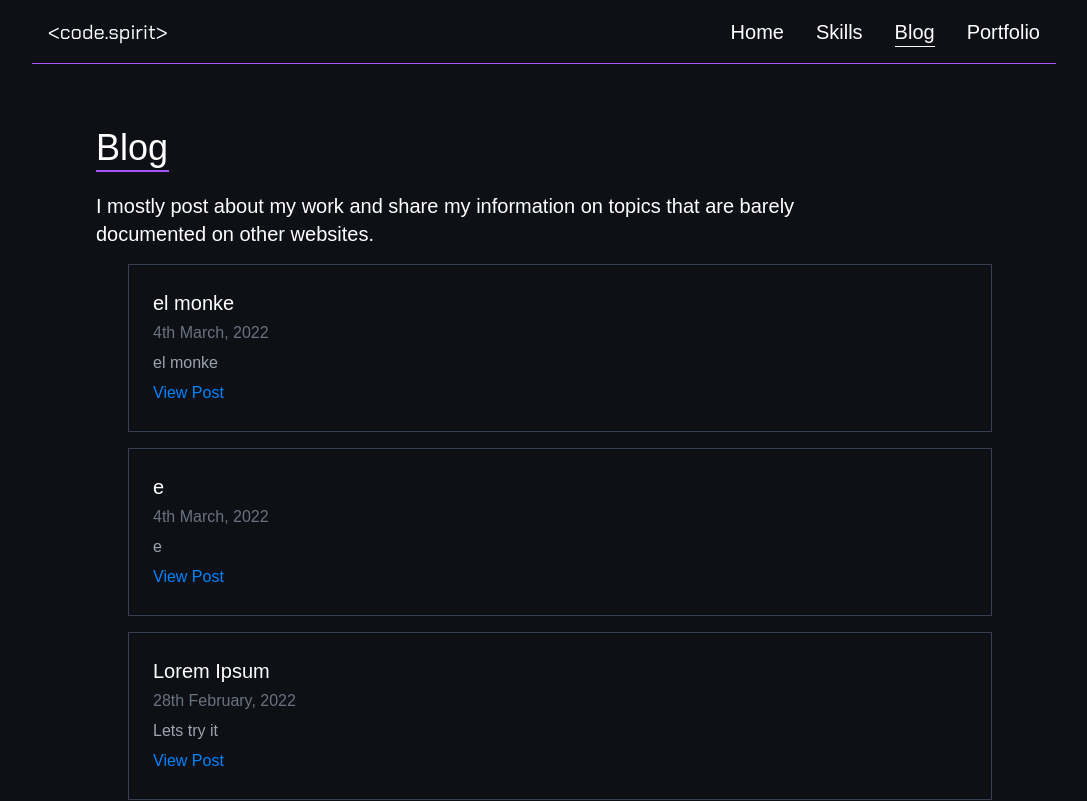
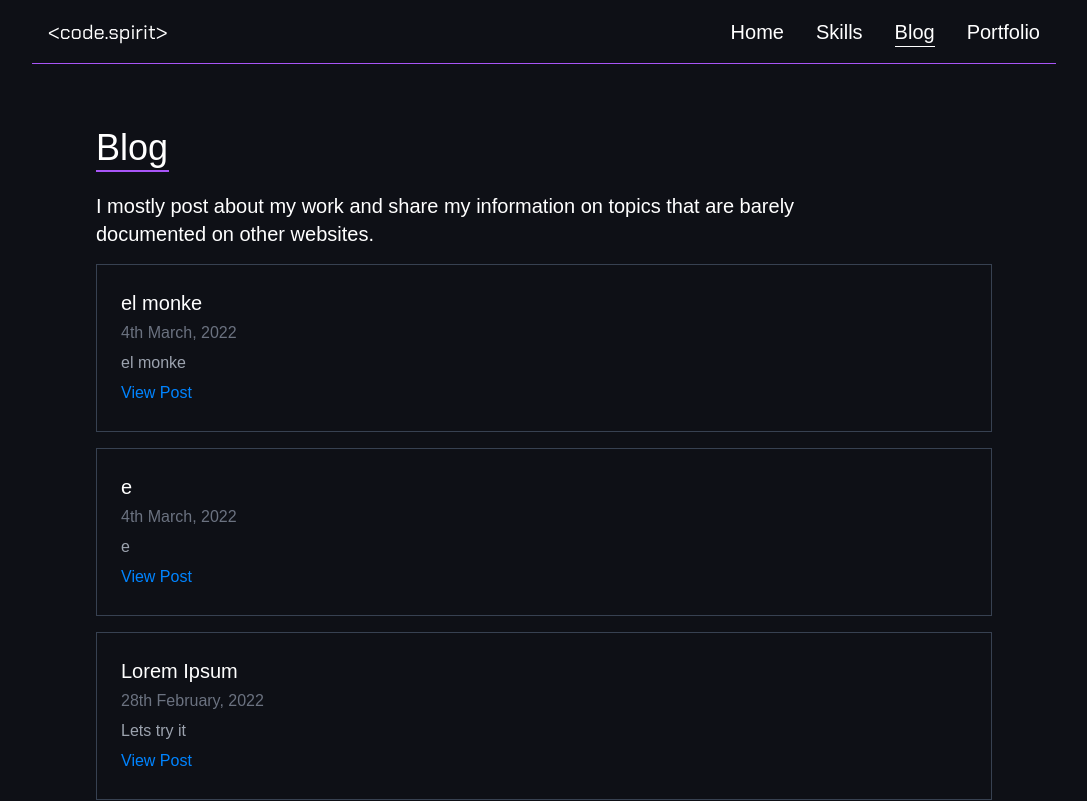
Before and after one commit to louisescher/Website, a Next.js app: page /blog in a window 1280 px wide. Shown: the top 801 px of the page, without its empty margins (96-1183 px from the left). Built offline with nearby package versions, Linux system fonts and the light colour scheme.

Commit message:
Update blog.js

```diff
--- a/pages/blog.js
+++ b/pages/blog.js
@@ -66,9 +66,9 @@ export default function Blog({ allPostsData }) {
         <div className='ml-4 mr-4 md:ml-16 mt-12 md:mr-16 2xl:w-1/2'>
           <SectionHeader>{title}</SectionHeader>
           <p className='text-xl w-5/6'>{subtitle}</p>
-          <ul className='flex flex-col list-none'>
+          <ul className='flex flex-col list-none ml-0'>
             {finalArray.map(({ id, date, title, desc }) => (
-              <li className="border border-gray-700 text-xl p-6 mt-4" key={id}>
+              <li className="border border-gray-700 text-xl p-6 mt-4 ml-0" key={id}>
                 <span>{title}</span>
                 <br />
                 <small className='text-gray-500'>
```
